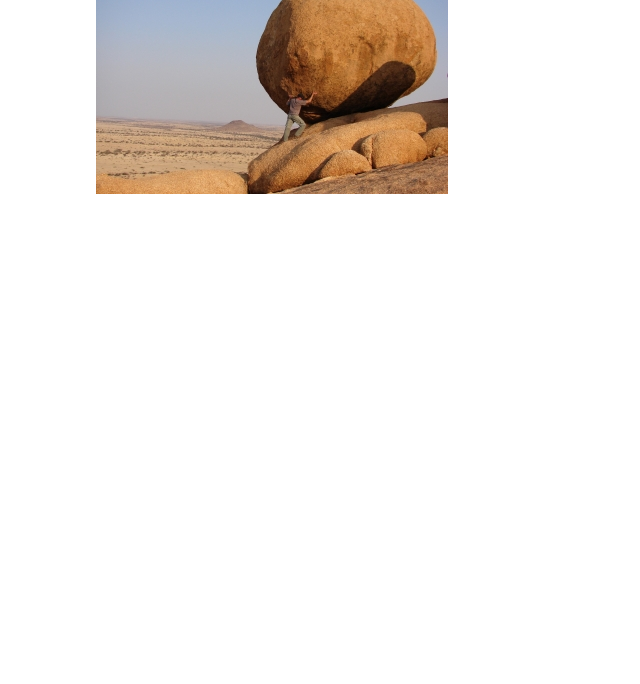
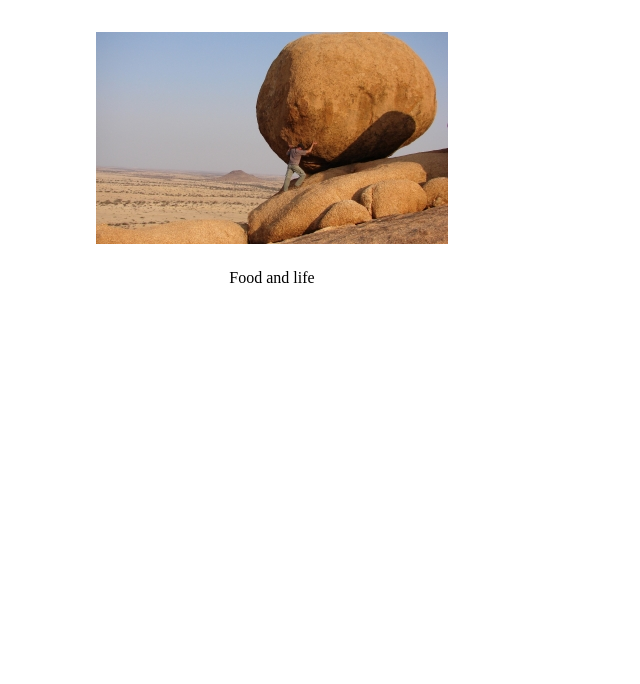
Before and after one commit to luka477/lesson5-unilab, a plain HTML site: page index.html in a window 1280 px wide. Shown: the part 116-800 px from the top of the page, without its empty margins (0-640 px from the left). Drawn offline with Linux system fonts and the light colour scheme.

Commit message:
update style css

```diff
--- a/css/style.css
+++ b/css/style.css
@@ -16,4 +16,9 @@
 .bigdiv1{
 	height: 314px;
 	width: 352px;
+	margin-top: 50px;
 }
+.bloutext1 {
+	text-align: center;
+	margin-top: 23px;
+}
--- a/index.html
+++ b/index.html
@@ -11,7 +11,11 @@
 			<h3 class="blog">blog</h3>
 			<h1 class="satauri1">Read our newest blog</h1>
 			<h1 class="satauri2">post right away</h1>
-			<div class="bigdiv1"> <img src="img/rock.jpg"></div>
+			<div class="bigdiv1">
+				<img src="img/rock.jpg">
+				<p class="bloutext1">Food and life</p>
+
+			</div>
 		</div>
 	</sectio>
 </body>
```
